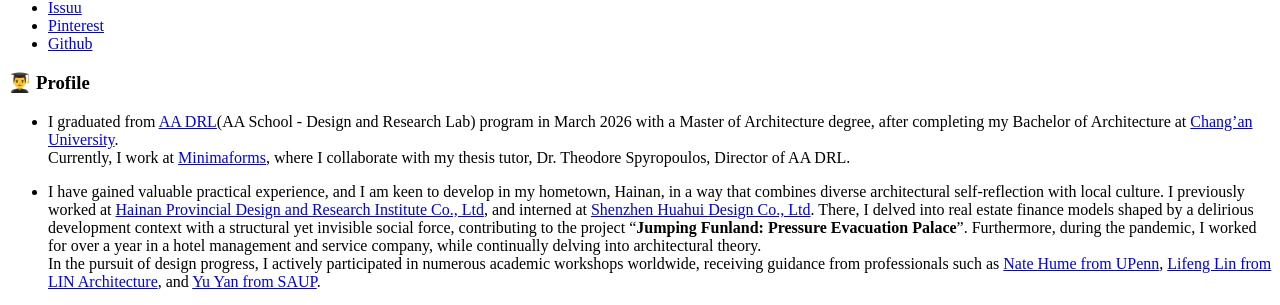
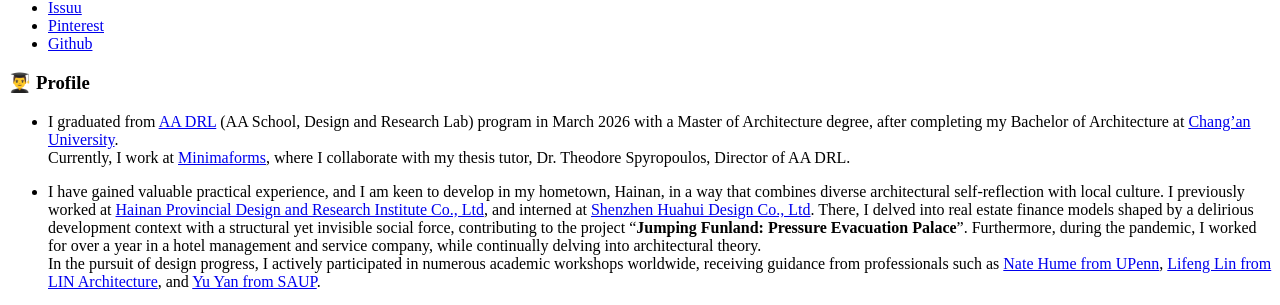
Before and after one commit to sixiong-wang/academic-page, a Jekyll site: the page built from _pages/includes/intro.md, in a window 1280 px wide. Shown: the part 688-993 px from the top of the page. Built offline with Jekyll 4.4.1, drawn with Linux system fonts in a browser that asks for light colours; our own code applies the rules of GitHub Pages for plain Markdown files; comment, search, counter and statistics services are not loaded.

```diff
--- a/_pages/includes/intro.md
+++ b/_pages/includes/intro.md
@@ -1,5 +1,5 @@
 # 👨‍🎓 Profile
-- I graduated from [AA DRL](https://drl.aaschool.ac.uk/)(AA School - Design and Research Lab) program in March 2026 with a Master of Architecture degree, after completing my Bachelor of Architecture at [Chang'an University](https://jzx.chd.edu.cn/).
+- I graduated from [AA DRL](https://drl.aaschool.ac.uk/) (AA School, Design and Research Lab) program in March 2026 with a Master of Architecture degree, after completing my Bachelor of Architecture at [Chang'an University](https://jzx.chd.edu.cn/).
 <br>Currently, I work at [Minimaforms](https://minimaforms.com/), where I collaborate with my thesis tutor, Dr. Theodore Spyropoulos, Director of AA DRL.
 
 - I have gained valuable practical experience, and I am keen to develop in my hometown, Hainan, in a way that combines diverse architectural self-reflection with local culture. I previously worked at [Hainan Provincial Design and Research Institute Co., Ltd](https://www.hniad.com/html/index.html), and interned at [Shenzhen Huahui Design Co., Ltd](http://www.hhd-sz.com/). There, I delved into real estate finance models shaped by a delirious development context with a structural yet invisible social force, contributing to the project "**Jumping Funland: Pressure Evacuation Palace**". Furthermore, during the pandemic, I worked for over a year in a hotel management and service company, while continually delving into architectural theory.
```
